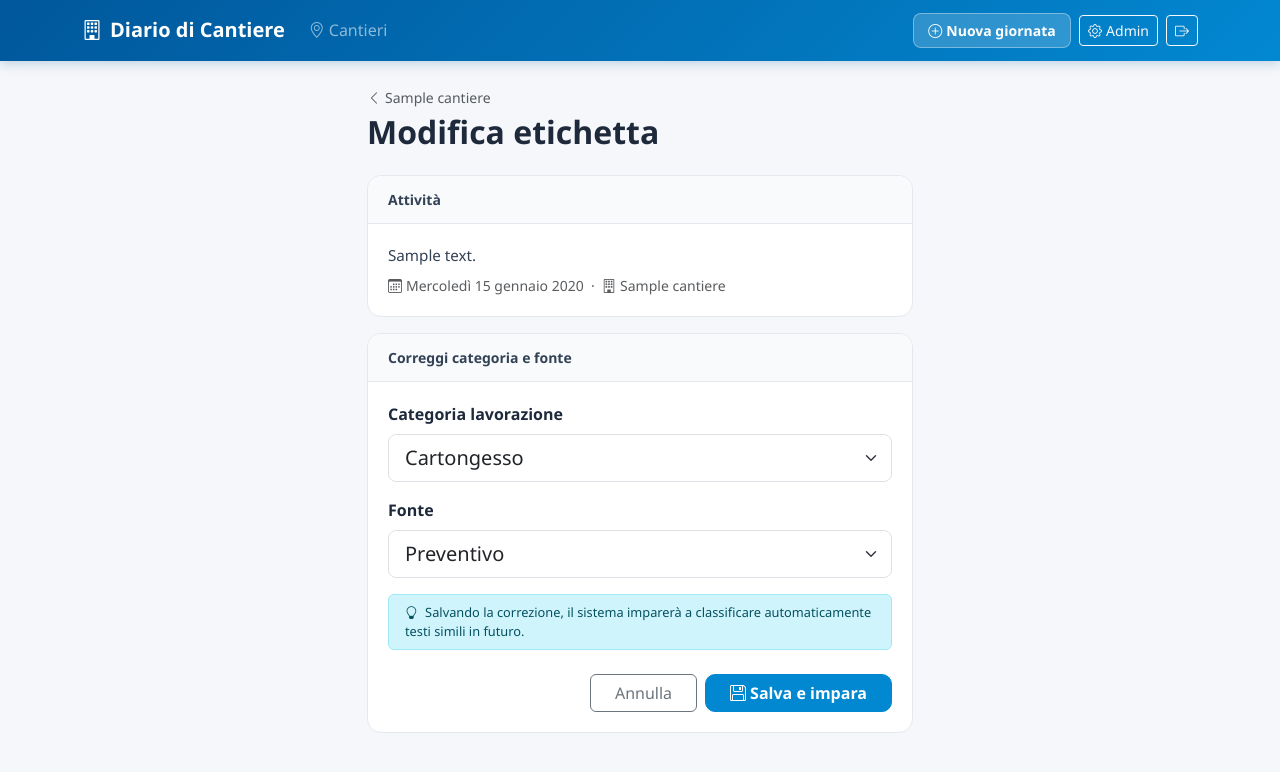
After one commit to licchiu-dev/diario-di-cantiere, a Django app: page /cluster/1/modifica/ in a window 1280 px wide. The commit adds this page. Shown: the top 772 px of the page. Run offline with Django 4.2, Linux system fonts and the light colour scheme; a user stored in the database is signed in; tables that the repository leaves empty hold one stand-in row (values such as "Sample post").

Commit message:
Add cluster label correction + keyword learning system
- RegolaKeyword model: stores user corrections as learned rules
- cluster_update view: edit categoria/fonte of any cluster
- Extractor checks DB rules (weight 3) before default keywords (weight 1)
- apprendi_da_correzione(): extracts meaningful words and saves them
- Admin: RegolaKeyword list with inline editing
- UI: pencil button on every cluster row

Co-Authored-By: Claude Sonnet 4.6 <noreply@anthropic.com>

```diff
--- a/ai_engine/extractor.py
+++ b/ai_engine/extractor.py
@@ -6,6 +6,17 @@ Pronto per sostituire con OpenAI: basta implementare _extract_con_openai()
 e chiamarla invece di _extract_mock().
 """
 import re
+
+_STOP_WORDS = {
+    'della', 'delle', 'dello', 'degli', 'nella', 'nelle', 'nello', 'negli',
+    'sulla', 'sulle', 'sullo', 'alla', 'alle', 'agli', 'dalle', 'dallo',
+    'con', 'per', 'che', 'una', 'uno', 'gli', 'lei', 'lui', 'sua', 'suo',
+    'suoi', 'sue', 'come', 'dove', 'quando', 'hanno', 'sono', 'era', 'anche',
+    'tutto', 'tutti', 'tutte', 'tutta', 'tra', 'fra', 'questo', 'questa',
+    'questi', 'queste', 'stato', 'stati', 'stata', 'state', 'essere', 'avere',
+    'fare', 'molto', 'bene', 'male', 'dopo', 'prima', 'ancora', 'sempre',
+    'piano', 'parte', 'area', 'zona', 'lato', 'cont', 'lavoro', 'lavori',
+}
 
 # Mappa keyword → categoria macrolavorazione
 KEYWORD_MAP = {
@@ -84,13 +95,34 @@ def _classifica(testo: str) -> str:
     """Restituisce la categoria più pertinente in base alle keyword."""
     testo_l = testo.lower()
     punteggi = {}
+
+    # Regole apprese dall'utente: peso 3 (priorità sulle keyword di default)
+    try:
+        from core.models import RegolaKeyword
+        for regola in RegolaKeyword.objects.all():
+            if regola.keyword in testo_l:
+                punteggi[regola.categoria] = punteggi.get(regola.categoria, 0) + 3
+    except Exception:
+        pass
+
+    # Keyword di default: peso 1
     for cat, keywords in KEYWORD_MAP.items():
         score = sum(1 for kw in keywords if kw in testo_l)
         if score > 0:
-            punteggi[cat] = score
+            punteggi[cat] = punteggi.get(cat, 0) + score
+
     if not punteggi:
         return 'altro'
     return max(punteggi, key=punteggi.get)
+
+
+def apprendi_da_correzione(descrizione: str, categoria: str) -> None:
+    """Salva le keyword significative della descrizione come regole apprese."""
+    from core.models import RegolaKeyword
+    words = re.findall(r'[a-zàèéìòù]+', descrizione.lower())
+    keywords = [w for w in words if len(w) >= 5 and w not in _STOP_WORDS]
+    for kw in keywords:
+        RegolaKeyword.objects.update_or_create(keyword=kw, defaults={'categoria': categoria})
 
 
 def _dividi_in_frasi(testo: str) -> list[str]:
--- a/core/forms.py
+++ b/core/forms.py
@@ -1,5 +1,5 @@
 from django import forms
-from .models import GiornataDiario, Cantiere
+from .models import GiornataDiario, Cantiere, ClusterAttivita
 
 
 class GiornataDiarioForm(forms.ModelForm):
@@ -53,6 +53,16 @@ class GiornataDiarioForm(forms.ModelForm):
             self.initial.setdefault('cantiere', cantiere_pk)
 
 
+class ClusterForm(forms.ModelForm):
+    class Meta:
+        model = ClusterAttivita
+        fields = ['categoria', 'fonte']
+        widgets = {
+            'categoria': forms.Select(attrs={'class': 'form-select form-select-lg'}),
+            'fonte': forms.Select(attrs={'class': 'form-select form-select-lg'}),
+        }
+
+
 class CantiereForm(forms.ModelForm):
     class Meta:
         model = Cantiere
--- a/core/models.py
+++ b/core/models.py
@@ -144,3 +144,16 @@ class ClusterAttivita(models.Model):
 
     def __str__(self):
         return f"{self.get_categoria_display()} – {self.descrizione[:60]}"
+
+
+class RegolaKeyword(models.Model):
+    keyword = models.CharField(max_length=200, unique=True)
+    categoria = models.CharField(max_length=30, choices=ClusterAttivita.CATEGORIA_CHOICES)
+
+    class Meta:
+        ordering = ['categoria', 'keyword']
+        verbose_name = 'Regola keyword'
+        verbose_name_plural = 'Regole keyword'
+
+    def __str__(self):
+        return f'{self.keyword} → {self.get_categoria_display()}'
--- a/core/views.py
+++ b/core/views.py
@@ -3,8 +3,8 @@ from django.contrib import messages
 from django.contrib.auth.decorators import login_required
 from django.db.models import Sum, Q
 from .models import Cantiere, GiornataDiario, ClusterAttivita
-from .forms import GiornataDiarioForm, CantiereForm
-from ai_engine.extractor import processa_giornata
+from .forms import GiornataDiarioForm, CantiereForm, ClusterForm
+from ai_engine.extractor import processa_giornata, apprendi_da_correzione
 
 
 # ── Cantieri ───────────────────────────────────────────────────────────────
@@ -151,6 +151,24 @@ def giornata_update(request, pk):
 
 
 @login_required
+def cluster_update(request, pk):
+    cluster = get_object_or_404(ClusterAttivita, pk=pk)
+    cantiere_pk = cluster.giornata.cantiere.pk
+    if request.method == 'POST':
+        vecchia_categoria = cluster.categoria
+        form = ClusterForm(request.POST, instance=cluster)
+        if form.is_valid():
+            cluster = form.save()
+            if cluster.categoria != vecchia_categoria:
+                apprendi_da_correzione(cluster.descrizione, cluster.categoria)
+            messages.success(request, 'Etichetta aggiornata.')
+            return redirect('cantiere_detail', pk=cantiere_pk)
+    else:
+        form = ClusterForm(instance=cluster)
+    return render(request, 'cluster_form.html', {'form': form, 'cluster': cluster})
+
+
+@login_required
 def giornata_delete(request, pk):
     giornata = get_object_or_404(GiornataDiario, pk=pk)
     cantiere_pk = giornata.cantiere.pk
--- a/diario_cantiere/urls.py
+++ b/diario_cantiere/urls.py
@@ -14,4 +14,5 @@ urlpatterns = [
     path('giornata/<int:pk>/elimina/', views.giornata_delete, name='giornata_delete'),
     path('cantieri/nuovo/', views.cantiere_create, name='cantiere_create'),
     path('cantieri/<int:pk>/modifica/', views.cantiere_update, name='cantiere_update'),
+    path('cluster/<int:pk>/modifica/', views.cluster_update, name='cluster_update'),
 ]
--- /dev/null
+++ b/templates/cluster_form.html
@@ -0,0 +1,64 @@
+{% extends 'base.html' %}
+{% block title %}Modifica etichetta – Diario di Cantiere{% endblock %}
+
+{% block content %}
+<div class="row justify-content-center">
+  <div class="col-lg-6">
+
+    <div class="mb-4">
+      <a href="{% url 'cantiere_detail' cluster.giornata.cantiere.pk %}"
+         class="text-muted small text-decoration-none">
+        <i class="bi bi-chevron-left me-1"></i>{{ cluster.giornata.cantiere.nome }}
+      </a>
+      <h2 class="fw-bold mt-1 mb-0">Modifica etichetta</h2>
+    </div>
+
+    <!-- Descrizione cluster (readonly) -->
+    <div class="form-block mb-3">
+      <div class="form-block-title">Attività</div>
+      <div class="form-block-body">
+        <p class="mb-0" style="font-size:.95rem; color:#334155; line-height:1.55;">
+          {{ cluster.descrizione }}
+        </p>
+        <div class="mt-2 text-muted small">
+          <i class="bi bi-calendar3 me-1"></i>{{ cluster.giornata.data_label }} &nbsp;·&nbsp;
+          <i class="bi bi-building me-1"></i>{{ cluster.giornata.cantiere.nome }}
+        </div>
+      </div>
+    </div>
+
+    <!-- Form correzione -->
+    <div class="form-block">
+      <div class="form-block-title">Correggi categoria e fonte</div>
+      <div class="form-block-body">
+        <form method="post" novalidate>
+          {% csrf_token %}
+          <div class="row g-3">
+            <div class="col-12">
+              <label class="form-label fw-semibold">Categoria lavorazione</label>
+              {{ form.categoria }}
+            </div>
+            <div class="col-12">
+              <label class="form-label fw-semibold">Fonte</label>
+              {{ form.fonte }}
+            </div>
+          </div>
+          <div class="alert alert-info mt-3 py-2 small mb-0" style="font-size:.8rem;">
+            <i class="bi bi-lightbulb me-1"></i>
+            Salvando la correzione, il sistema imparerà a classificare automaticamente
+            testi simili in futuro.
+          </div>
+          <div class="d-flex gap-2 justify-content-end mt-4">
+            <a href="{% url 'cantiere_detail' cluster.giornata.cantiere.pk %}"
+               class="btn btn-outline-secondary px-4">Annulla</a>
+            <button type="submit" class="btn btn-salva px-4">
+              <i class="bi bi-floppy me-1"></i>Salva e impara
+            </button>
+          </div>
+        </form>
+      </div>
+    </div>
+
+  </div>
+</div>
+{% endblock %}
```
Also changed, not shown: core/admin.py (+9 -1 lines), templates/cantiere_detail.html (+6 -1 lines), core/migrations/0002_regolakeyword.py (added).
